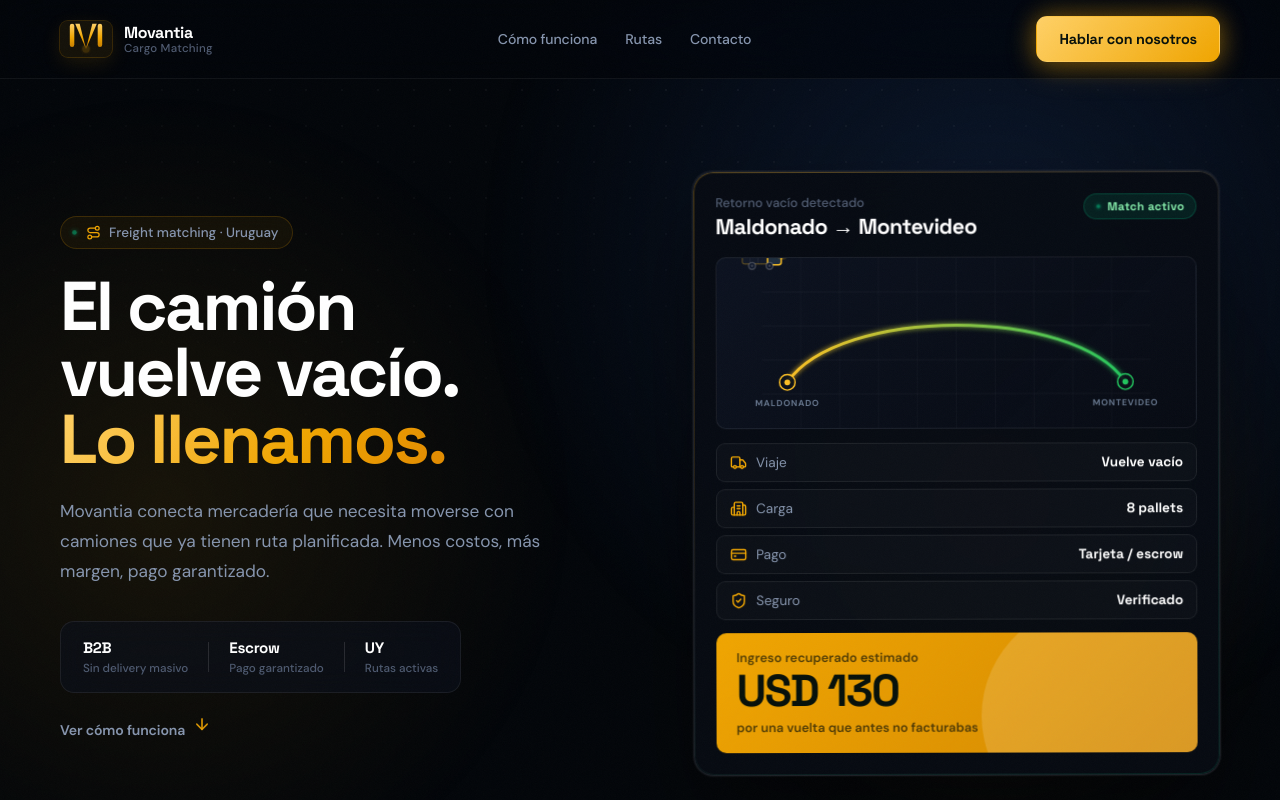
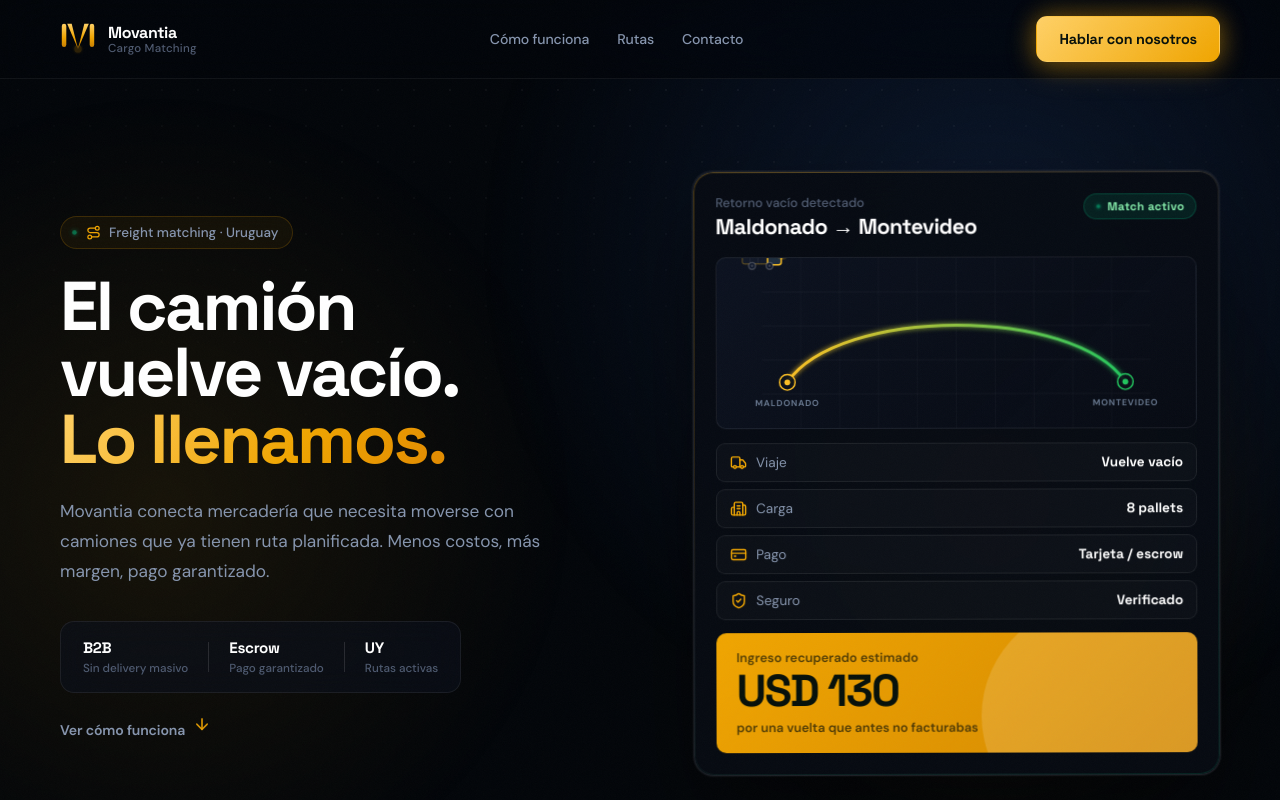
Before and after one commit to Aguslafuente/movantia-web, a React (Vite) app: page / in a window 1280 px wide. Shown: the top 800 px of the page. Built offline with nearby package versions, Linux system fonts and the light colour scheme.

Commit message:
logo: src/App.css

```diff
--- a/src/App.css
+++ b/src/App.css
@@ -177,15 +177,9 @@ h1,h2,h3,h4,h5,h6,strong,.brand-name,.button {
 }
 
 .brand-mark {
-  display:block; width:52px; height:36px;
-  overflow:hidden; border-radius:8px;
-  background:rgba(240,165,0,0.08);
-  box-shadow:0 0 0 1px rgba(240,165,0,0.18), 0 6px 20px rgba(240,165,0,0.12);
-}
-
-.brand-mark img {
-  width:134px; height:36px;
-  object-fit:cover; object-position:left center;
+  display:flex; align-items:center; justify-content:center;
+  width:36px; height:36px;
+  flex:0 0 auto;
 }
 
 .brand-name {
```
